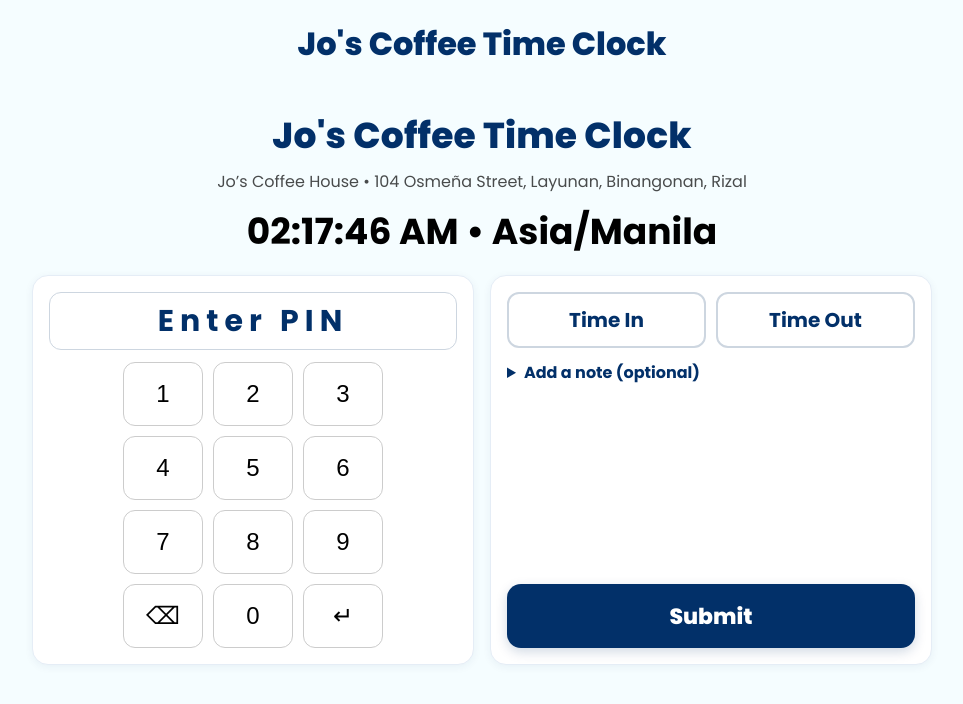
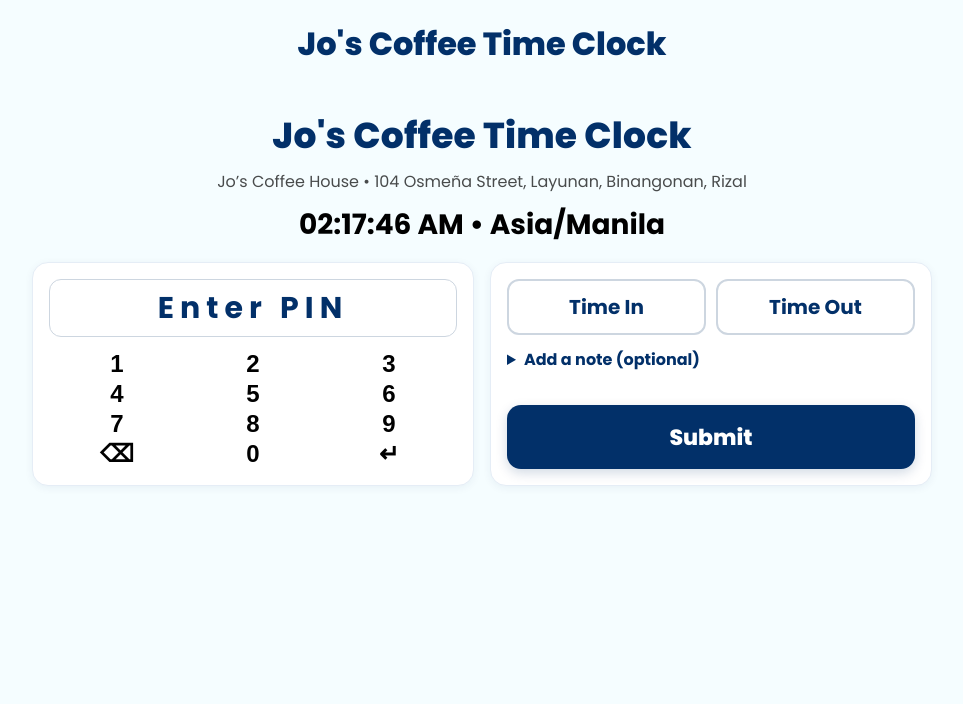
Before and after one commit to funnelqueen/jos-timekeeper, a React (Vite) app: page / in a window 1280 px wide. Shown: the top 704 px of the page, without its empty margins (158-1121 px from the left). Built offline with nearby package versions, Linux system fonts and the light colour scheme; no server answers; the HTML template or start-up script is replaced by a standard one.

Commit message:
Update components.tsx

```diff
--- a/src/components.tsx
+++ b/src/components.tsx
@@ -1,4 +1,3 @@
-
 import React, { useEffect, useState } from 'react'
 
 export function KioskClock() {
@@ -9,27 +8,43 @@
   }, [])
   const opts: Intl.DateTimeFormatOptions = { hour: '2-digit', minute: '2-digit', second:'2-digit' }
   return (
-    <div style={{textAlign:'center', fontSize: '2.25rem', fontWeight: 600, margin:'10px 0'}}>
+    <div style={{textAlign:'center', fontSize: '1.75rem', fontWeight: 600, margin:'10px 0'}}>
       {now.toLocaleTimeString([], opts)} • Asia/Manila
     </div>
   )
 }
 
-export function PinKeypad({ value, onChange, onEnter }:{value:string,onChange:(s:string)=>void,onEnter:()=>void}){
+export function PinKeypad({
+  value, onChange, onEnter
+}:{ value:string; onChange:(s:string)=>void; onEnter:()=>void }){
   const add = (d:string)=> onChange((value+d).slice(0,6))
   const del = ()=> onChange(value.slice(0,-1))
+  const keySize = 'var(--key-size)'
+
   return (
-    <div style={{display:'grid', gridTemplateColumns:'repeat(3,80px)', gap:10, justifyContent:'center'}}>
+    <div style={{
+      display:'grid',
+      gridTemplateColumns:'repeat(3, minmax(72px, 1fr))',
+      gap:'var(--gap)',
+      justifyItems:'center'
+    }}>
       {[...'123456789'].map(n=>
-        <button key={n} onClick={()=>add(n)} style={btn}>{n}</button>
+        <button key={n} onClick={()=>add(n)} style={keyBtnStyle(keySize)} aria-label={`digit ${n}`}>{n}</button>
       )}
-      <button onClick={del} style={btn}>⌫</button>
-      <button onClick={()=>add('0')} style={btn}>0</button>
-      <button onClick={onEnter} style={btn}>↵</button>
+      <button onClick={del} style={keyBtnStyle(keySize)} aria-label="delete">⌫</button>
+      <button onClick={()=>add('0')} style={keyBtnStyle(keySize)} aria-label="digit 0">0</button>
+      <button onClick={onEnter} style={keyBtnStyle(keySize)} aria-label="enter">↵</button>
     </div>
   )
 }
 
-const btn: React.CSSProperties = {
-  height: 64, fontSize: 24, borderRadius: 12, border:'1px solid #ccc', background:'#fff', cursor:'pointer'
-}
+const keyBtnStyle = (size:string): React.CSSProperties => ({
+  width: size,
+  height: size,
+  fontSize: 'clamp(18px, 6vw, 24px)',
+  borderRadius: 14,
+  border: '1px solid var(--border)',
+  background: '#fff',
+  cursor: 'pointer',
+  fontWeight: 700
+})
```
